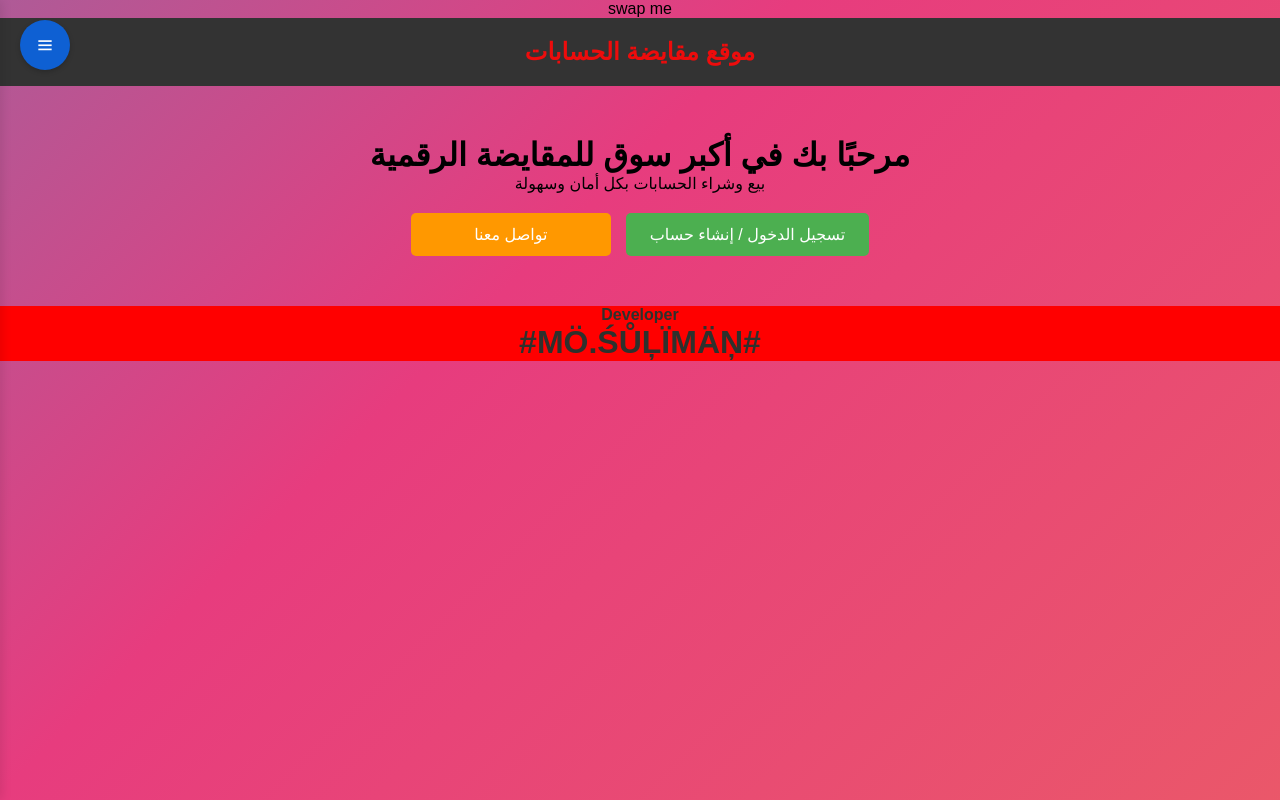
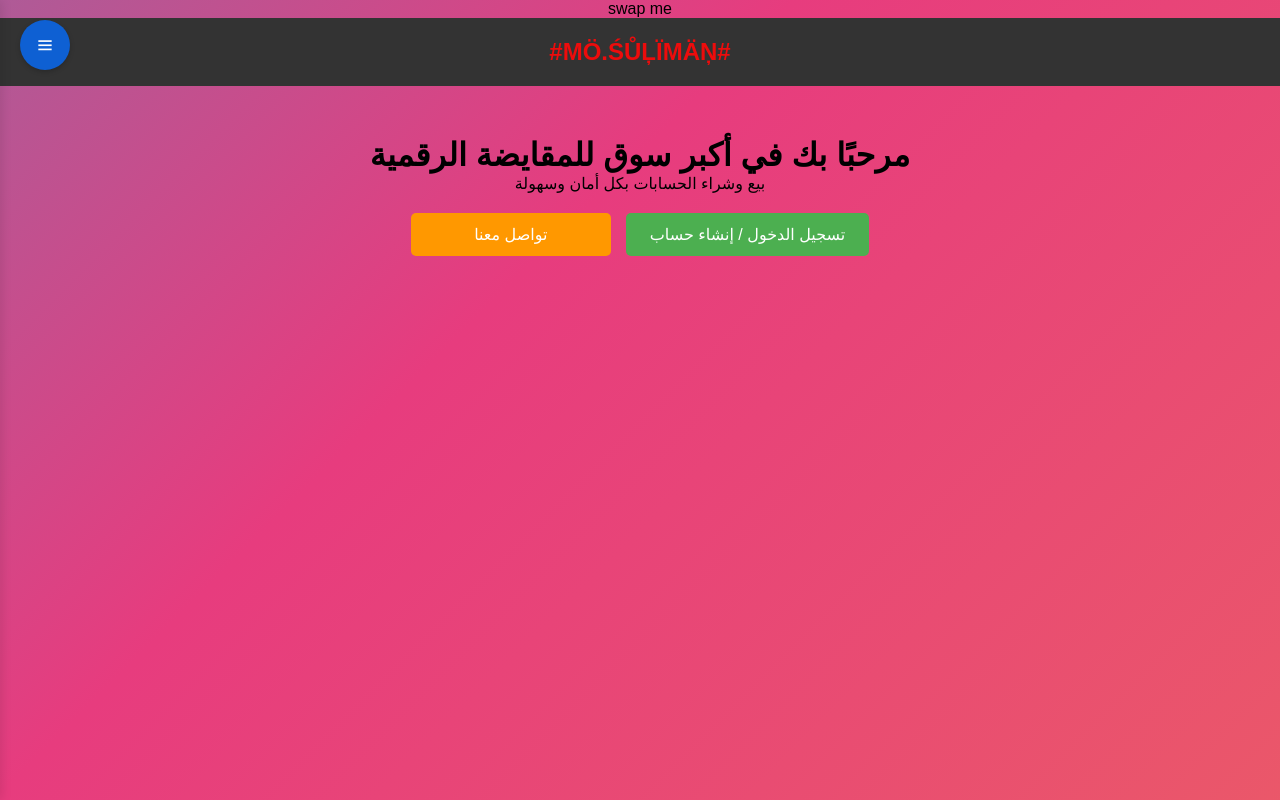
Before and after one commit to MOHAMED-22m/swap-, a plain HTML site: page index.html in a window 1280 px wide. Drawn offline with nearby package versions, Linux system fonts and the light colour scheme.

Commit message:
Update index.html

```diff
--- a/index.html
+++ b/index.html
@@ -3,10 +3,10 @@
 <head>
     <meta charset="UTF-8">
     <meta name="viewport" content="width=device-width, initial-scale=1.0">
-<titel>swap me</titel>
+    <titel>swap me</titel>
 
     <link rel="manifest" href="/manifest.json" />
-<link rel="manifest" href="manifest.json">
+    <link rel="manifest" href="manifest.json">
     <link rel="icon" href="logo.jpg">
     <link rel="stylesheet" href="style.css">
     <link href='https://unpkg.com/boxicons@2.1.4/css/boxicons.min.css' rel='stylesheet'>
@@ -14,7 +14,7 @@
 
 <body>
     <div class="header">
-        <div class="logo">موقع مقايضة الحسابات</div>
+        <div class="logo">#MÖ.ŚŮĻÏMÄŅ#</div>
     </div>
     <div class="main">
         <h1>مرحبًا بك في أكبر سوق للمقايضة الرقمية</h1>
@@ -67,13 +67,9 @@
 
     <!-- طبقة التعتيم -->
     <div class="overlay" id="overlay"></div>
-  <footer>
-<h4><p>Developer</p></h4>
 
 
-<h1>#MÖ.ŚŮĻÏMÄŅ#</h1>
 
-    </footer>
     <script>
         document.addEventListener('DOMContentLoaded', function() {
             const menuBtn = document.getElementById('menuBtn');
```
